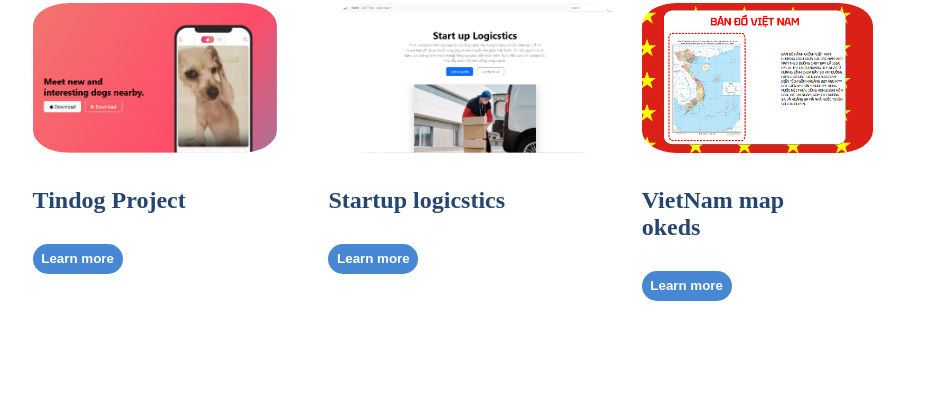
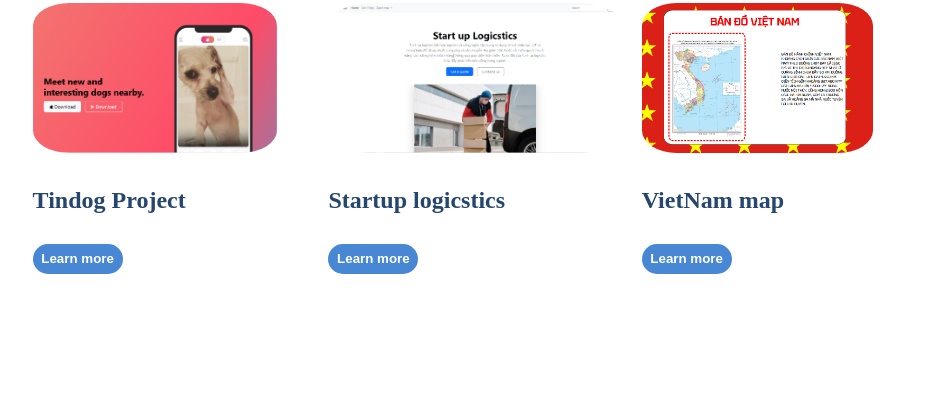
Before and after one commit to DG1923/Portfolio-html-css, a plain HTML site: page index.html in a window 1280 px wide. Shown: the part 801-1199 px from the top of the page, without its empty margins (165-1113 px from the left). Drawn offline with Linux system fonts and the light colour scheme; a web font is replaced by a local one.

Commit message:
index.html

```diff
--- a/index.html
+++ b/index.html
@@ -47,7 +47,7 @@
                 <div class="image">
                     <img src="./image/ban do vn.png" alt="VietNam map" height="150">
                 </div>
-                <p>VietNam map <br>okeds</p>
+                <p>VietNam map </p>
                 <a href="https://dg1923.github.io/Ban-Do-Viet-Nam/" target="_blank"><button>Learn more</button></a>
             </div>
         </div>
```
